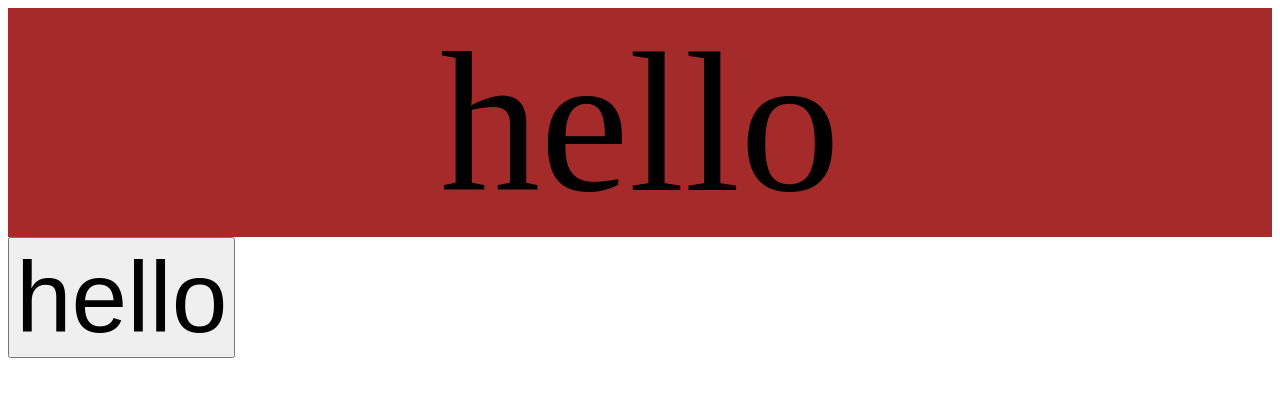
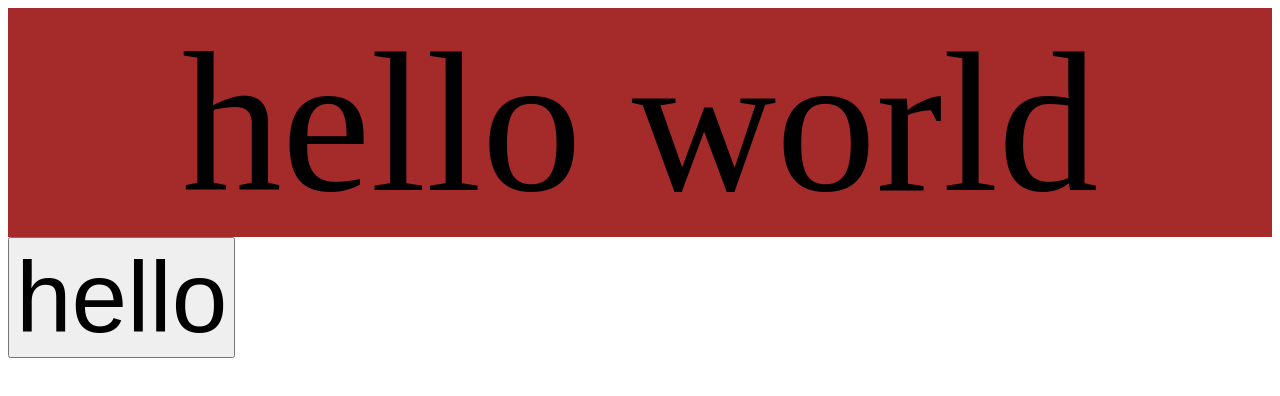
Before and after one commit to SaAlgervik/SaAlgervik-projekt.github.io, a plain HTML site: page index.html in a window 1280 px wide. Drawn offline with Linux system fonts and the light colour scheme.

Commit message:
Update index.html

```diff
--- a/index.html
+++ b/index.html
@@ -11,7 +11,7 @@
         <div id = "Wrapper">
 
         <div id = "Grid">
-            <div class = first_grid>hello</div>
+            <div class = first_grid>hello world</div>
             <div class = second_grid></div>
             <div class = third_grid></div>
             <div class = fourth_grid></div>
```
